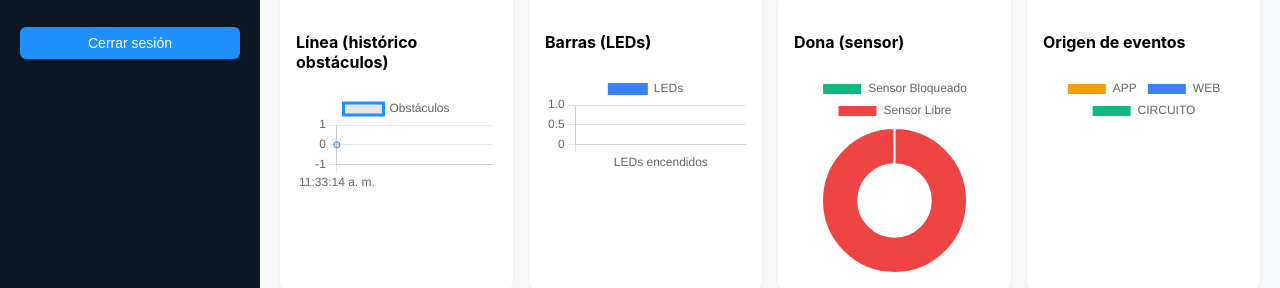
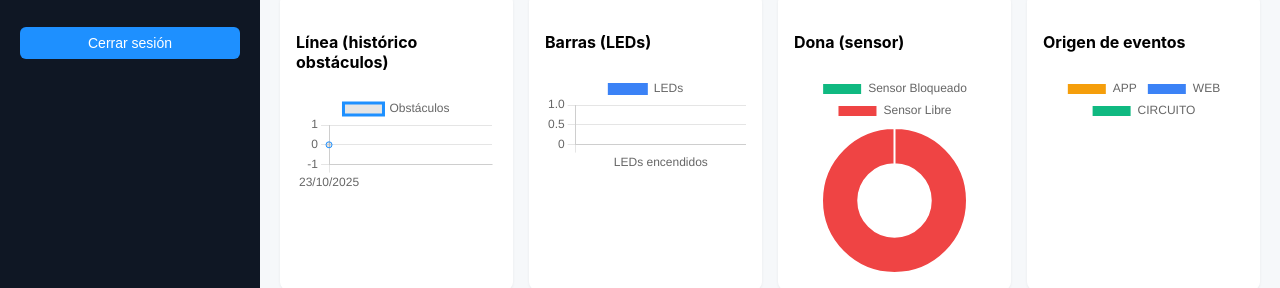
Before and after one commit to ILTyrex/App-esp32-login-pqt6, a React (Vite) app in the folder web/: page / in a window 1280 px wide. Shown: the part 265-553 px from the top of the page. Built offline with nearby package versions, Linux system fonts and the light colour scheme; no server answers; sample sign-in values are in the browser's storage.

Commit message:
arreglos

```diff
--- a/web/src/pages/Dashboard.jsx
+++ b/web/src/pages/Dashboard.jsx
@@ -89,7 +89,8 @@ export default function Dashboard(){
   ]
 
   const history = historyPoints.length ? historyPoints : [{ts: new Date().toISOString(), obstacleCount: 0}]
-  const labels = history.map(h => toColombiaTime(h.ts).toLocaleTimeString('es-CO'))
+  // Mostrar solo la fecha en las etiquetas del eje X (sin hora)
+  const labels = history.map(h => toColombiaTime(h.ts).toLocaleDateString('es-CO'))
   const lineData = { labels, datasets:[{label:'Obstáculos', data: history.map(h=>h.obstacleCount || 0), borderColor:'#1e90ff', tension:0.3}] }
 
   const barData = { labels: ['LEDs encendidos'], datasets:[{label:'LEDs', data:[ledsOnCount], backgroundColor:'#3b82f6'}] }
```
